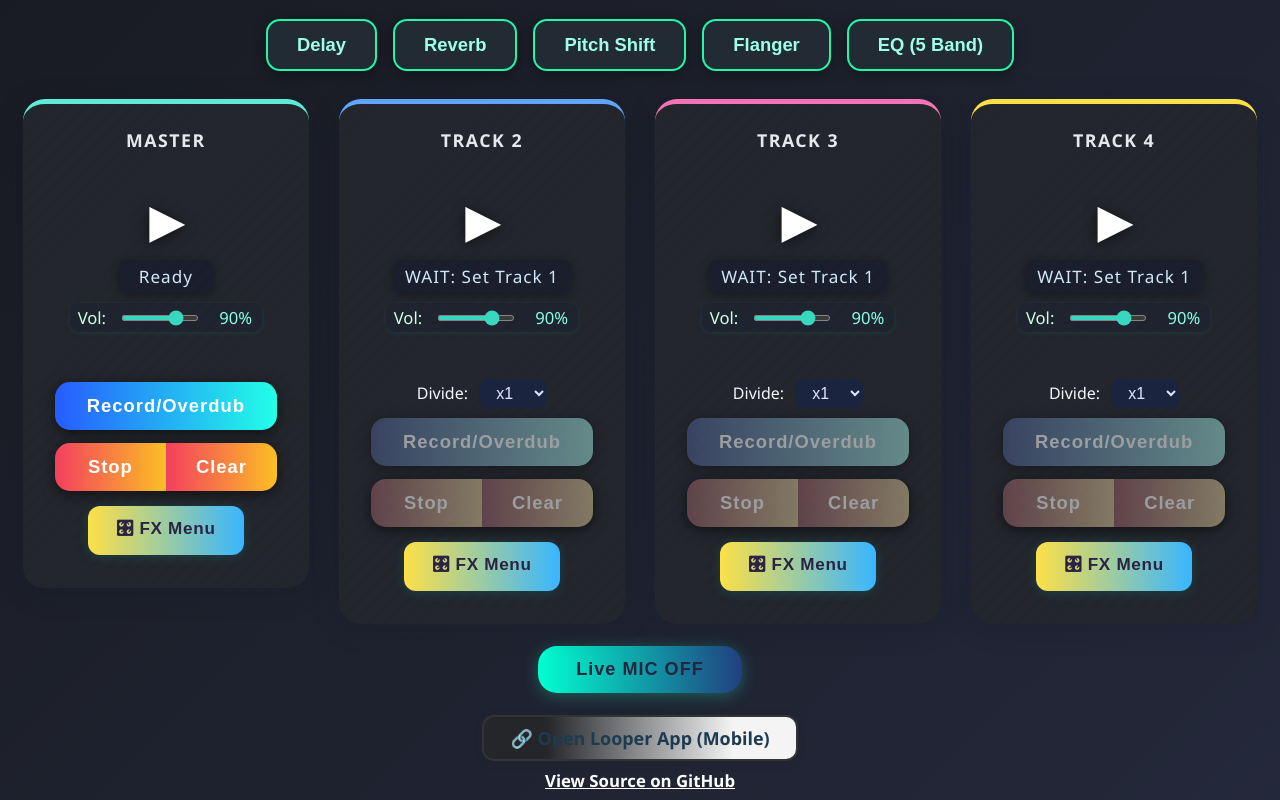
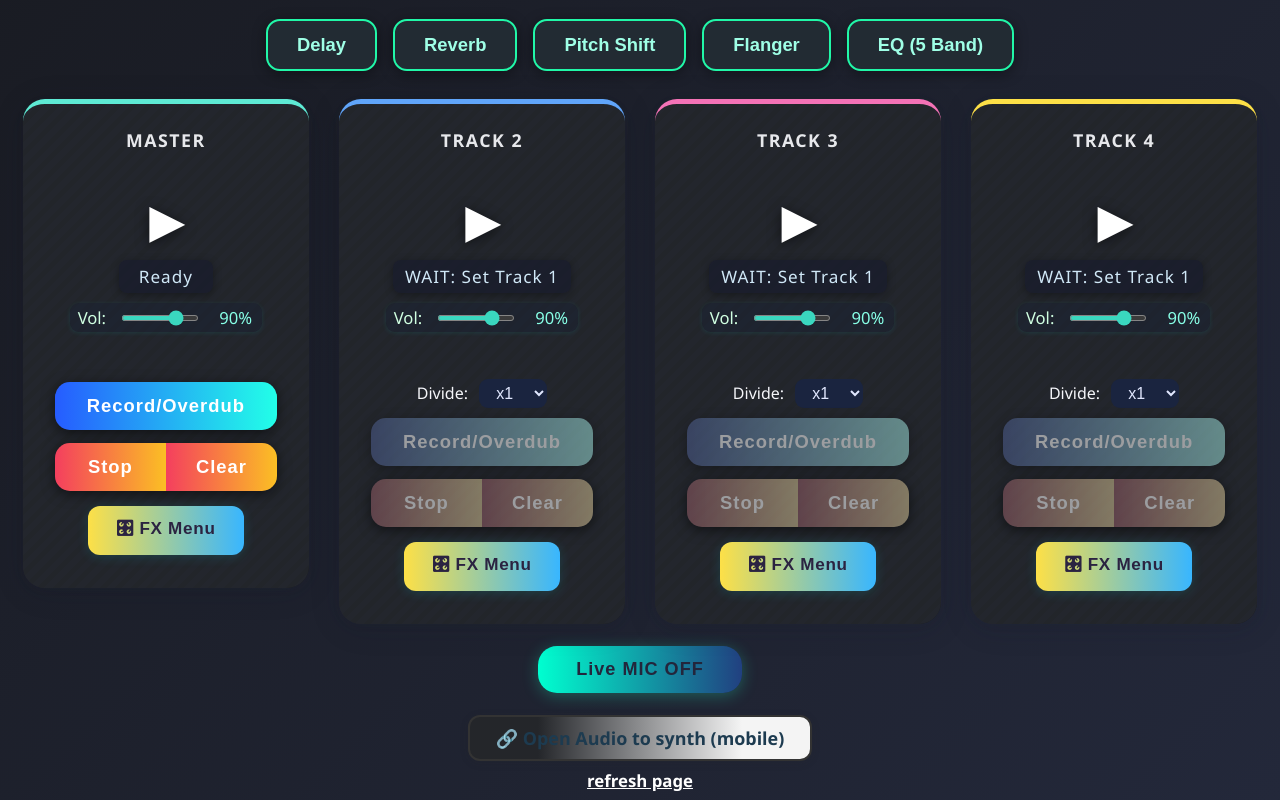
Before and after one commit to Surajmusicproductions/looper-new, a plain HTML site: page index.html in a window 1280 px wide. Shown: the part 115-915 px from the top of the page. Drawn offline with Linux system fonts and the light colour scheme.

Commit message:
Update index.html

```diff
--- a/index.html
+++ b/index.html
@@ -192,11 +192,11 @@
 
   <!-- Footer: Open App and Source links -->
   <footer style="text-align:center; margin: 22px 0 8px 0;">
-    <a href="https://surajpathare1111.github.io/looper-app/" target="_blank" class="open-link-btn" rel="noopener">
-      🔗 Open Looper App (Mobile)
+    <a href="https://audiotosynth.github.io/looper-app/" target="_blank" class="open-link-btn" rel="noopener">
+      🔗 Open Audio to synth (mobile)
     </a>
     <br>
-    <a href="https://github.com/surajpathare1432/looper-app" target="_blank" class="footer-link" rel="noopener">View Source on GitHub</a>
+    <a href="https://loopstation-pro.netlify.app/" target="_blank" class="footer-link" rel="noopener">refresh page</a>
   </footer>
 
   <!-- App logic -->
```
